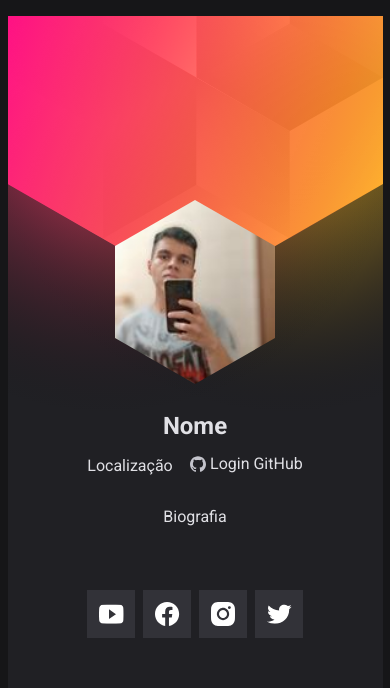
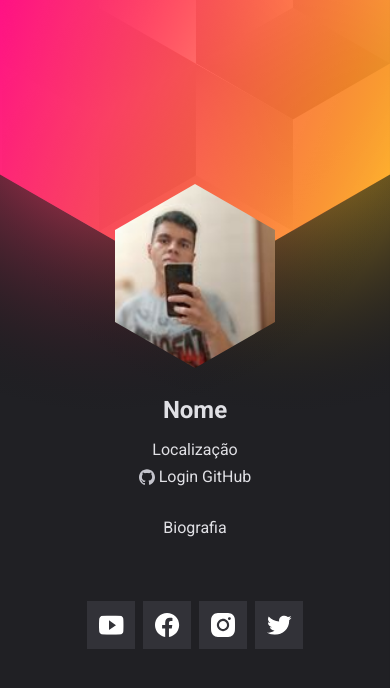
Before and after one commit to faellira/crachanlw-mobile, a plain HTML site: page index.html in a window 390 px wide. Drawn offline with Linux system fonts and the light colour scheme; no server answers.

Commit message:
mobile display adjust

```diff
--- a/index.html
+++ b/index.html
@@ -20,7 +20,7 @@
                 <img src="images/avatar.jpg" alt="image Profile" id="userImage">
             </div>
             <h1 id="userName">Nome</h1>
-            <div class="userFooter">
+            <div class="userDescription">
                 <p id="userLoc">Localização</p>
                 <a href="https://github.com/faellira" target="_blank" id="userLink">
                     <img src="images/github_icon.svg" alt="github icon">
--- a/style.css
+++ b/style.css
@@ -24,9 +24,10 @@ body{
 }
 
 main {
-    background: url(images/background.svg);
-    width: 375px;
-    height: 812px;
+    background: url(images/background.svg) no-repeat center/cover;
+    width: 100vw;
+    min-height: 812px;
+    height: 100vh;
 }
 
 .content{
@@ -62,14 +63,16 @@ h1{
     margin-bottom: 0.75rem;
 }
 
-.userFooter{
-    display: flex;
+.userDescription{
+    display: grid;
+    place-items: center;
+    gap: 0.5rem;
     flex-direction: row;
     justify-content: space-evenly;
     align-items: center;
 }
 
-.userFooter a{
+.userDescription a{
     display: flex;
     justify-content: center;
     align-items: center;
@@ -77,7 +80,7 @@ h1{
     text-decoration: none;
 }
 
-.userFooter img{
+.userDescription img{
     margin-right: 0.25rem;
 }
 
@@ -88,7 +91,7 @@ h1{
     margin-top: 2rem;
 }
 
-ul{
+#socialMedias{
     display: flex;
     gap: 0.5rem;
     justify-content: center;
@@ -98,7 +101,7 @@ ul{
     list-style: none;
 }
 
-li:hover{
+#socialMedias li:hover{
     transform: scale(1.1);
     filter: brightness(1.5);
     filter: drop-shadow(0 0 0.25rem var(--color-gray))
```
